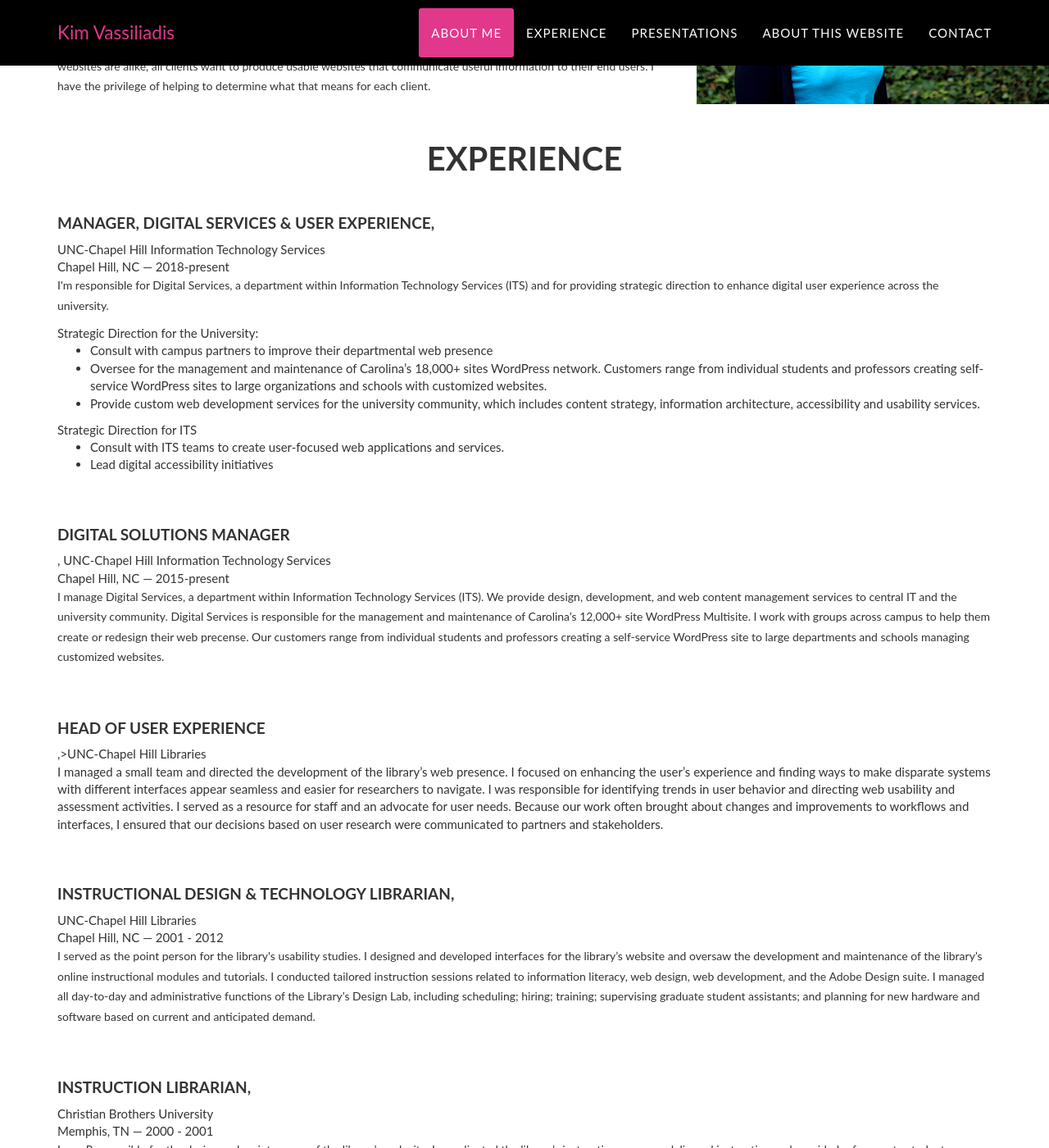
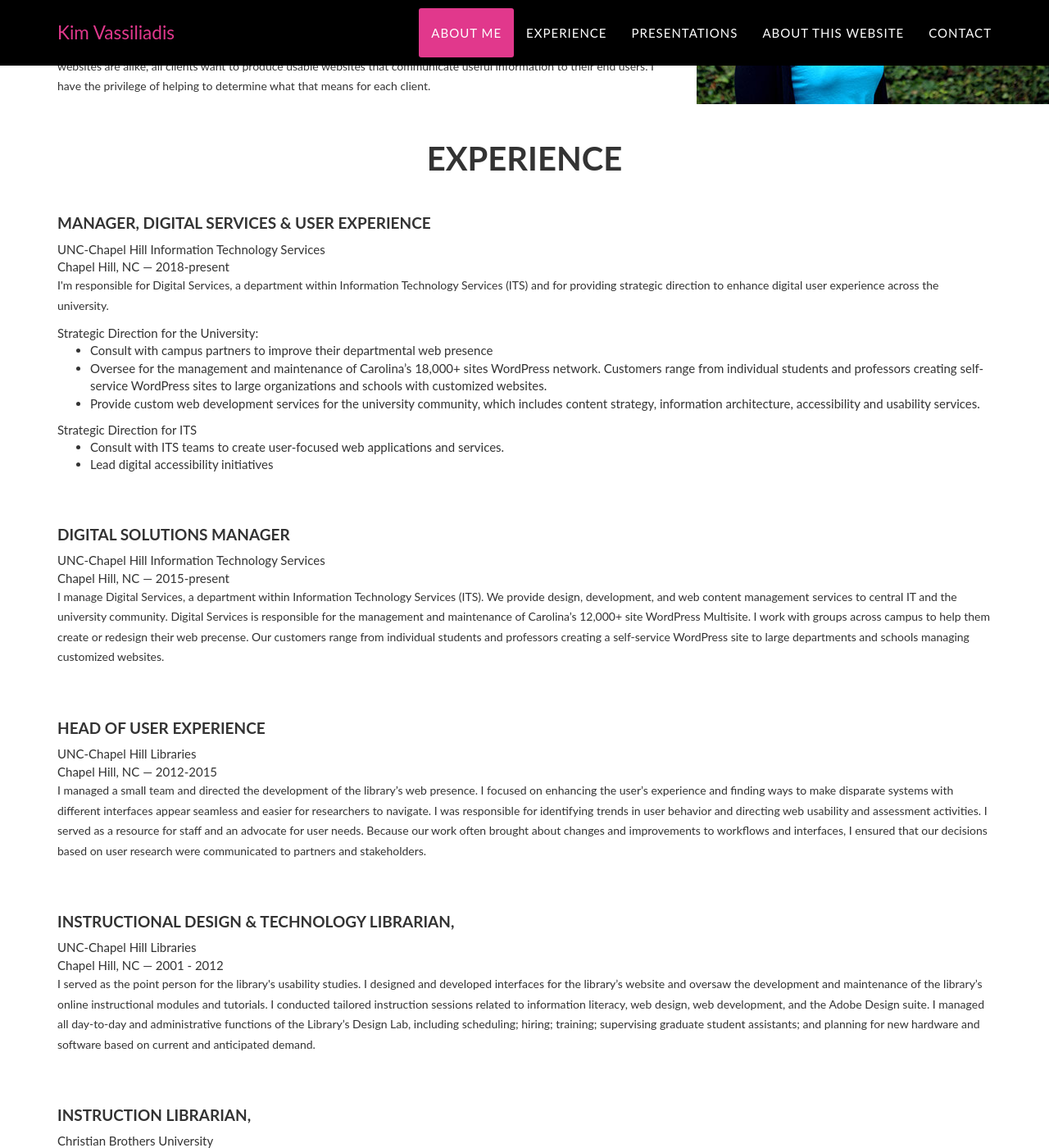
Before and after one commit to kimbrarian/jekyll, a Jekyll site: the page built from index.html, in a window 1280 px wide and 1400 px high, scrolled down 1072 px. Shown: the whole window at 82% size. Built offline with Jekyll 4.4.1, drawn with Linux system fonts in a browser that asks for light colours.

Commit message:
Update experience.html

```diff
--- a/_includes/experience.html
+++ b/_includes/experience.html
@@ -5,7 +5,7 @@
 
             <br />
 
-   <h4>Manager, Digital Services & User Experience,</h4>
+   <h4>Manager, Digital Services & User Experience</h4>
  UNC-Chapel Hill Information Technology Services<br />
 Chapel Hill, NC — 2018-present
 <p>I'm responsible for Digital Services, a department within Information Technology Services (ITS) and for providing strategic direction to enhance digital user experience across the university.</p>
@@ -20,7 +20,7 @@ Strategic Direction for ITS
              <li>Lead digital accessibility initiatives</li>
             </ul>
       <br /><br />
-            <h4>Digital Solutions Manager</h4>,
+            <h4>Digital Solutions Manager</h4>
             UNC-Chapel Hill Information Technology Services<br />
 Chapel Hill, NC — 2015-present
 <p>I manage Digital Services, a department within Information Technology Services (ITS). We provide design, development, and web content management services to central IT and the university community.
```
Also changed, not shown: other parts of _includes/experience.html (+2 -1 lines).
